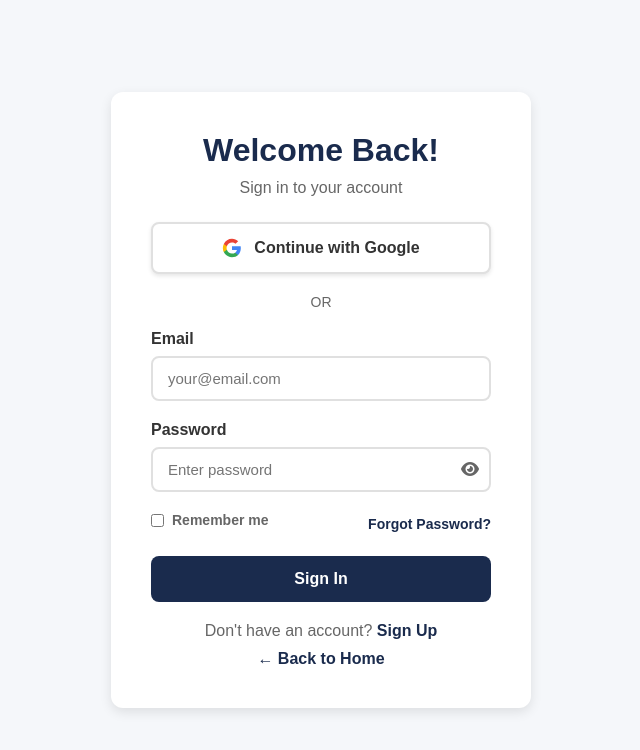
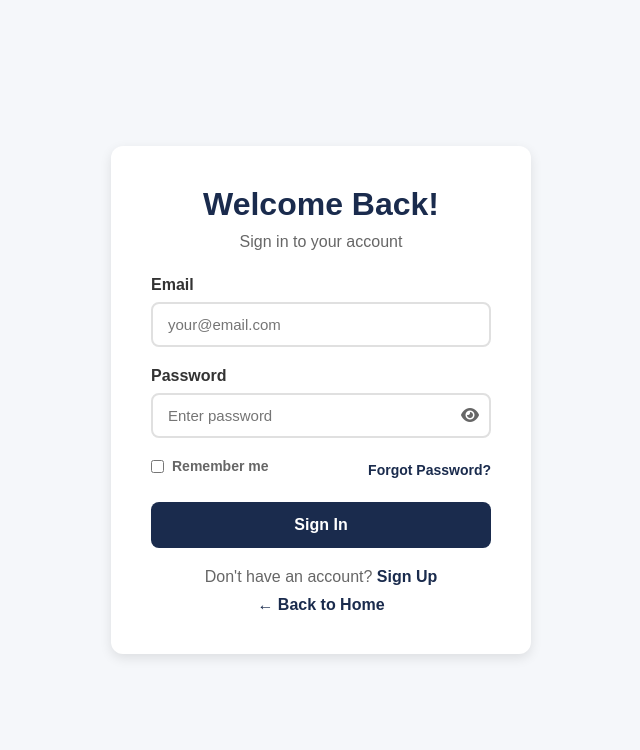
Before and after one commit to Danjumaha/Top-Made-Realty-Admin, a plain HTML site: page login.html in a window 1280 px wide. Shown: the whole page, without its empty margins (319-959 px from the left). Drawn offline with Linux system fonts and the light colour scheme.

Commit message:
Add files via upload

```diff
--- a/login.html
+++ b/login.html
@@ -284,22 +284,6 @@
 
 
 
-<!-- Google Sign-In Button -->
-<button type="button" class="google-btn" id="googleLoginBtn" onclick="signInWithGoogle()">
-  <svg class="google-icon" viewBox="0 0 24 24" xmlns="http://www.w3.org/2000/svg">
-    <path fill="#4285F4" d="M22.56 12.25c0-.78-.07-1.53-.2-2.25H12v4.26h5.92c-.26 1.37-1.04 2.53-2.21 3.31v2.77h3.57c2.08-1.92 3.28-4.74 3.28-8.09z"/>
-    <path fill="#34A853" d="M12 23c2.97 0 5.46-.98 7.28-2.66l-3.57-2.77c-.98.66-2.23 1.06-3.71 1.06-2.86 0-5.29-1.93-6.16-4.53H2.18v2.84C3.99 20.53 7.7 23 12 23z"/>
-    <path fill="#FBBC05" d="M5.84 14.09c-.22-.66-.35-1.36-.35-2.09s.13-1.43.35-2.09V7.07H2.18C1.43 8.55 1 10.22 1 12s.43 3.45 1.18 4.93l2.85-2.22.81-.62z"/>
-    <path fill="#EA4335" d="M12 5.38c1.62 0 3.06.56 4.21 1.64l3.15-3.15C17.45 2.09 14.97 1 12 1 7.7 1 3.99 3.47 2.18 7.07l3.66 2.84c.87-2.6 3.3-4.53 6.16-4.53z"/>
-  </svg>
-  Continue with Google
-</button>
-
-
-
-
-
-    <div class="divider">OR</div>
 
     <form id="loginForm">
       <div class="form-group">
```
Also changed, not shown: signup.html (+0 -15 lines).
